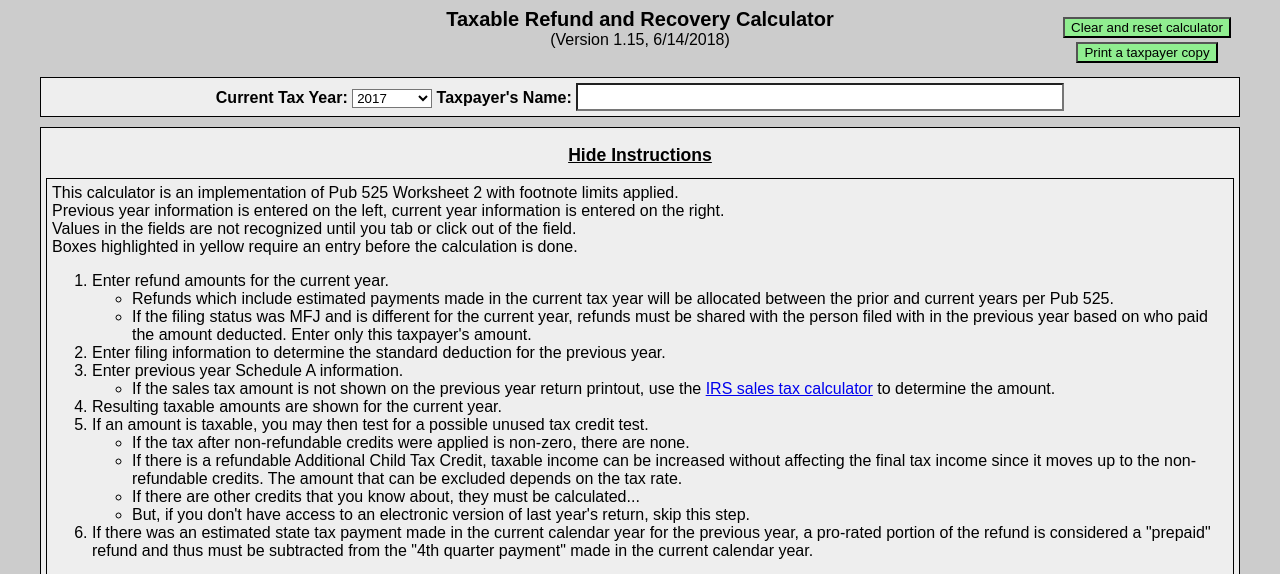
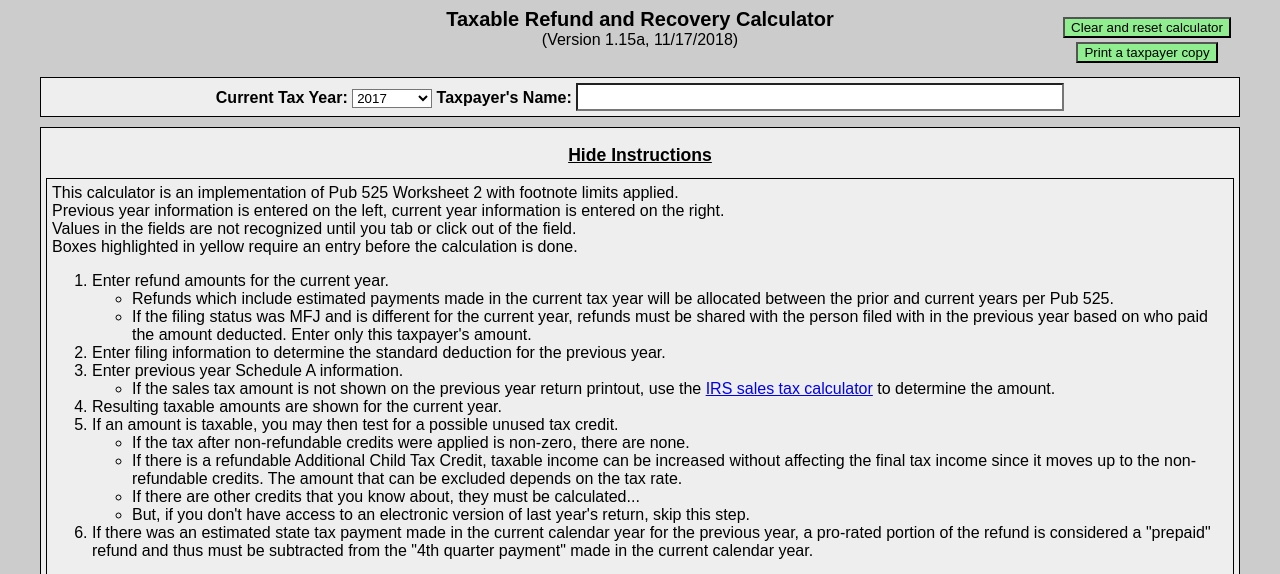
Before and after one commit to cotaxaide/Calculators, a plain HTML site: page Refund Calculator.html in a window 1280 px wide. Both pictures are taken after a click on the element "Show Instructions". Shown: the top 574 px of the page. Drawn offline with Linux system fonts and the light colour scheme.

Commit message:
Minor text change
Removed redundant "test" from instruciton.

```diff
--- a/Refund Calculator.html
+++ b/Refund Calculator.html
@@ -172,7 +172,9 @@
 	var VERSION;
 	// --------------------------------------------------------------------------------
 	// CHANGE HISTORY:
-	VERSION = "(Version 1.15, 6/14/2018)";
+	VERSION = "(Version 1.15a, 11/17/2018)";
+	//	Minor instruction text change
+	//VERSION = "(Version 1.15, 6/14/2018)";
 	//	Changed reset button to work with Firefox
 	//VERSION = "(Version 1.14, 12/10/2017)";
 	//	Corrected distribution percentage of taxable refunds
@@ -565,7 +567,7 @@
 
 		<li>Resulting taxable amounts are shown for the current year.</li>
 
-		<li>If an amount is taxable, you may then test for a possible unused tax credit test.
+		<li>If an amount is taxable, you may then test for a possible unused tax credit.
 		<ul>
 			<li>If the tax after non-refundable credits were applied is non-zero, there are none.</li>
 			<li>If there is a refundable Additional Child Tax Credit, taxable income can be increased without affecting the final tax income since it moves up to the non-refundable credits. The amount that can be excluded depends on the tax rate.
```
